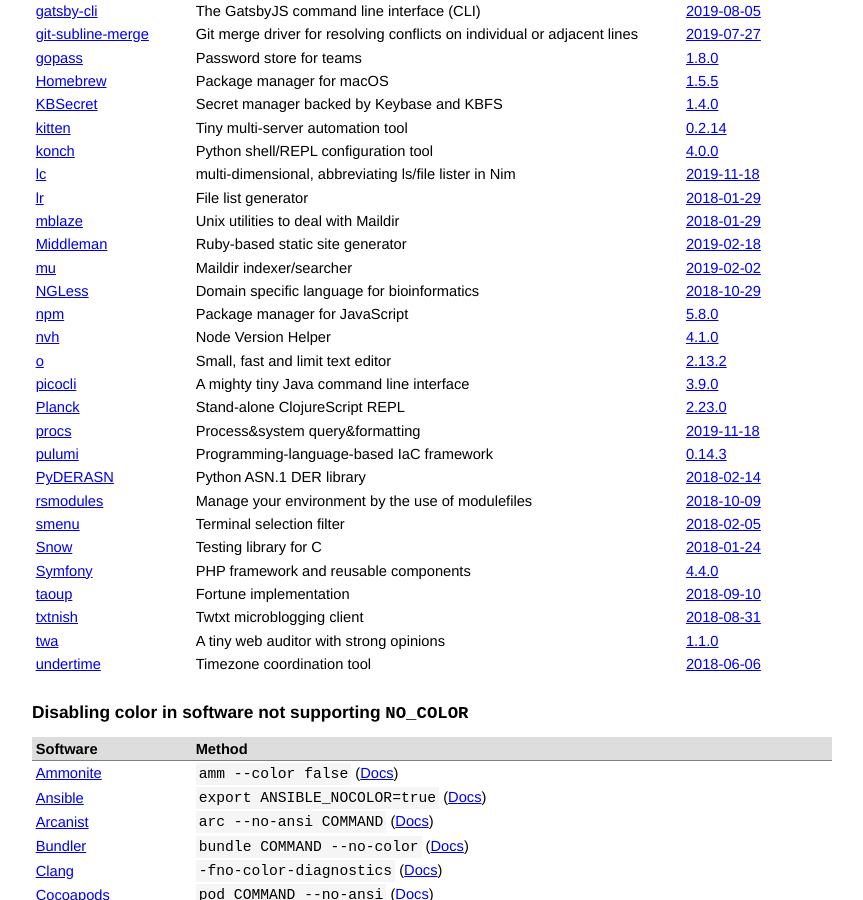
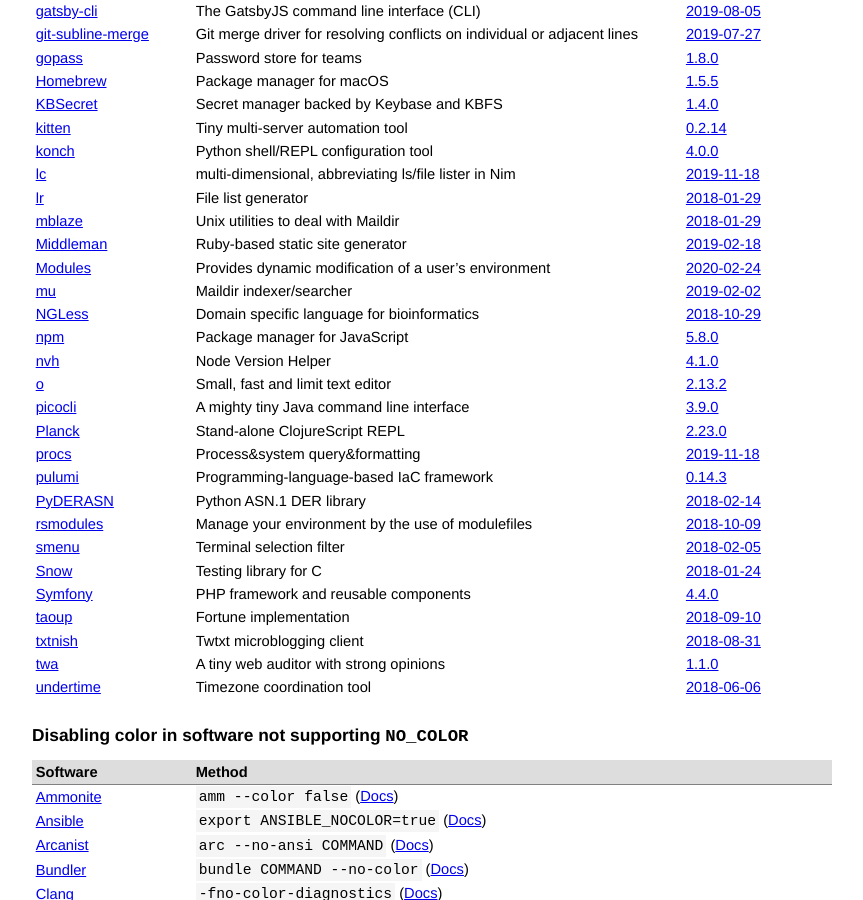
Before and after one commit to jcs/no_color, a Jekyll site: the page built from index.md, in a window 1280 px wide and 900 px high, scrolled down 1144 px. Shown: the whole window, without its empty margins (208-1071 px from the left). Built offline with Jekyll 4.4.1, drawn with Linux system fonts in a browser that asks for light colours; our own code applies the rules of GitHub Pages for plain Markdown files.

Commit message:
Add Modules (#72)

```diff
--- a/index.md
+++ b/index.md
@@ -80,6 +80,7 @@ color via `NO_COLOR`.
 | [lr](https://github.com/chneukirchen/lr) | File list generator | [2018-01-29](https://github.com/chneukirchen/lr/commit/8f0ac7c8abb4e0830d6cf72bbbd5f38c44b4266d) |
 | [mblaze](https://github.com/chneukirchen/mblaze) | Unix utilities to deal with Maildir | [2018-01-29](https://github.com/chneukirchen/mblaze/commit/4014f03afe6d624ba1c6bdde6551b4996ba31fe5) |
 | [Middleman](https://middlemanapp.com) | Ruby-based static site generator | [2019-02-18](https://github.com/middleman/middleman/commit/3040ffa1331aa48c76ae5ca7f4b2e0a0f1b7af15) |
+| [Modules](http://modules.sourceforge.net/) | Provides dynamic modification of a user's environment | [2020-02-24](https://github.com/cea-hpc/modules/commit/01e2f4add17a96fc66386d1815ea62b861a7654f) |
 | [mu](https://www.djcbsoftware.nl/code/mu/) | Maildir indexer/searcher | [2019-02-02](https://github.com/djcb/mu/commit/eb6efee81db22531ef05e140549bde7e87dd9725) |
 | [NGLess](http://ngless.embl.de/) | Domain specific language for bioinformatics | [2018-10-29](https://github.com/ngless-toolkit/ngless/commit/15926150701100ff96b4a7cd1f3142f9a272b983) |
 | [npm](https://www.npmjs.com/) | Package manager for JavaScript | [5.8.0](https://github.com/npm/npm/releases/tag/v5.8.0) |
```
